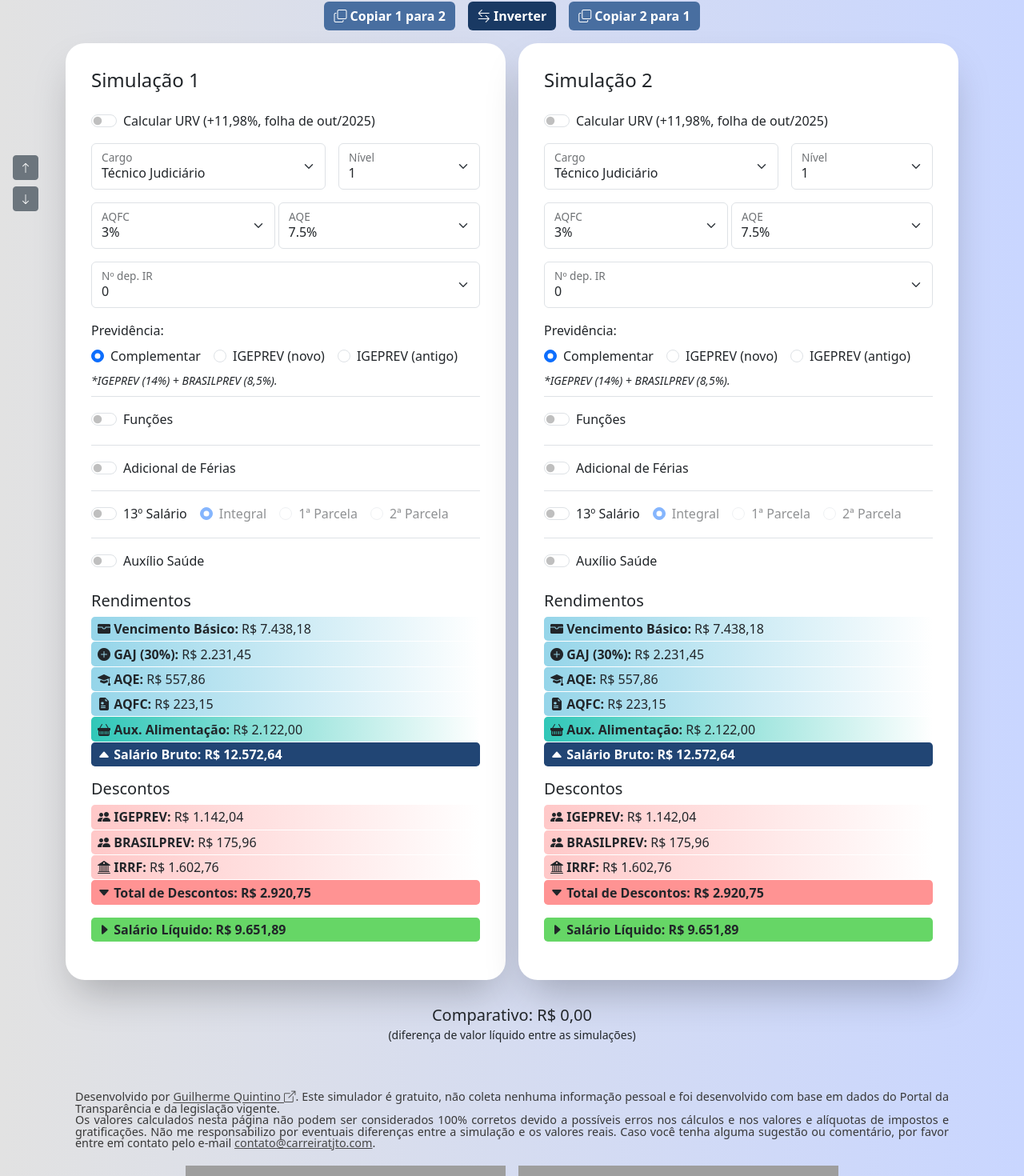
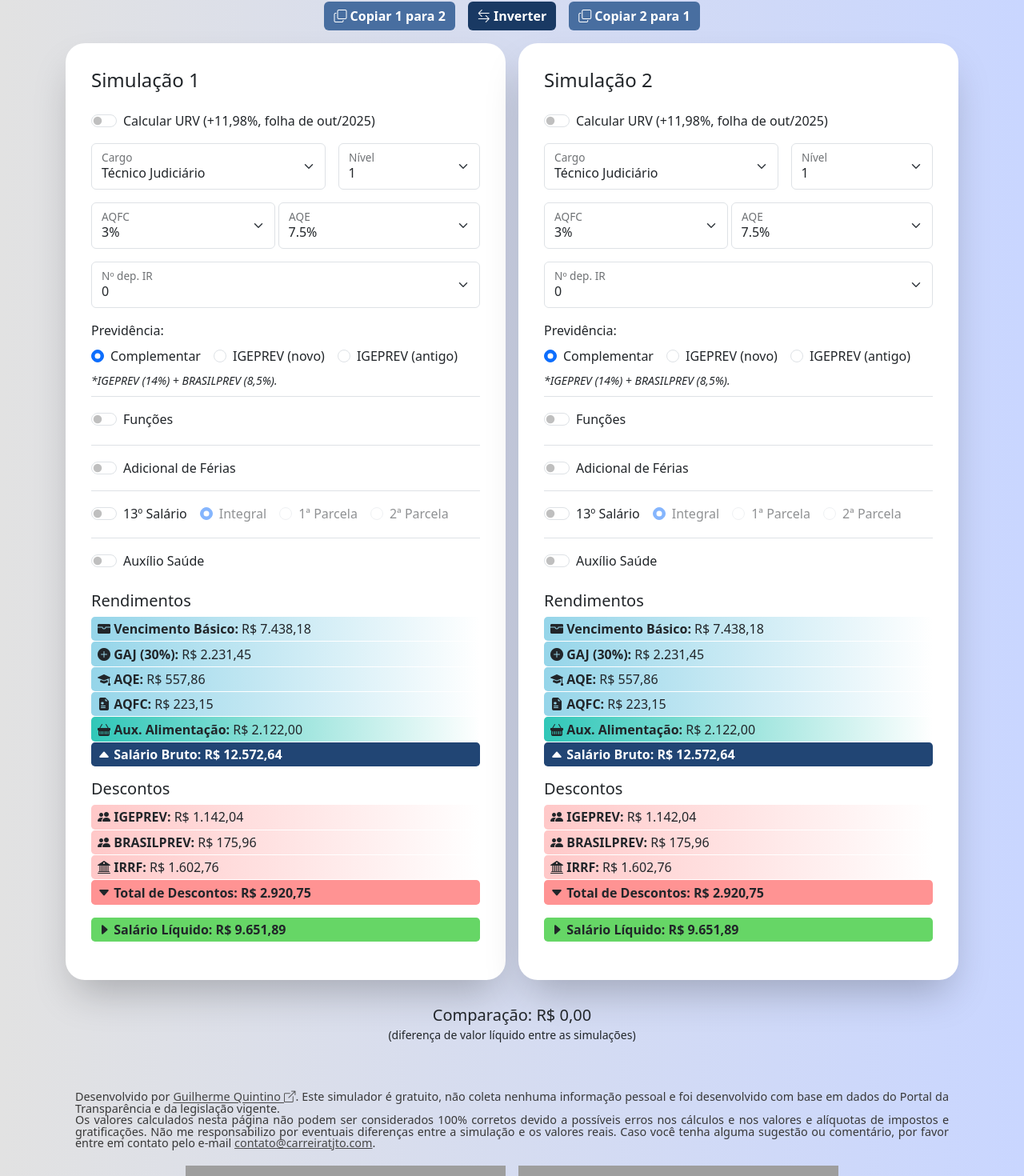
Before and after one commit to guilhermeoq/carreira-tjto, a Vue app: page / in a window 1280 px wide. Shown: the part 520-1990 px from the top of the page at 80% size. Built offline with nearby package versions, Linux system fonts and the light colour scheme; grey boxes are pictures that could not be loaded.

Commit message:
rollback: remove arrows buttons

```diff
--- a/src/components/Calculadora.vue
+++ b/src/components/Calculadora.vue
@@ -1,12 +1,12 @@
 <template>
-  <div class="scroll-buttons position-fixed bottom-0 start-0 m-3 d-flex flex-column gap-2 z-3">
+  <!-- <div class="scroll-buttons position-fixed bottom-0 start-0 m-3 d-flex flex-column gap-2 z-3">
     <button class="btn btn-secondary btn-sm" @click="scrollToTop">
       <i class="bi bi-arrow-up"></i>
     </button>
     <a href="#comparativo" class="btn btn-secondary btn-sm">
       <i class="bi bi-arrow-down"></i>
     </a>
-  </div>
+  </div>-->
   <nav class="navbar navbar-expand-lg bg-body-tertiary navbar-collapse">
     <div class="container-fluid">
       <div class="navbar-brand"><img src="/android-chrome-192x192.png" width="25" height="25" alt=""> <strong>carreiratjto.com</strong></div>
@@ -604,7 +604,7 @@
     </div>
     <div style="text-align: center; margin-top: 1em; margin-bottom: 1em">
       <h5 id="comparativo" style="margin-bottom: 0;">
-        Comparativo:
+        Comparação:
         <span :class="{ positive: comparativo > 0, negative: comparativo < 0 }">
           {{ formatarParaBR(comparativo) }}</span>
       </h5>
@@ -732,12 +732,12 @@ computed: {
       this.updateSalary(0);
       this.saveCalculatorsToLocalStorage();
     },
-    scrollToTop() {
+    /* scrollToTop() {
       window.scrollTo({ top: 0, behavior: 'smooth' });
     },
     scrollToBottom() {
       window.scrollTo({ top: document.body.scrollHeight, behavior: 'smooth' });
-    },
+    }, */
 
     //Opções de AQE conforme cargo
     getAqeOptions(cargo) {
```
